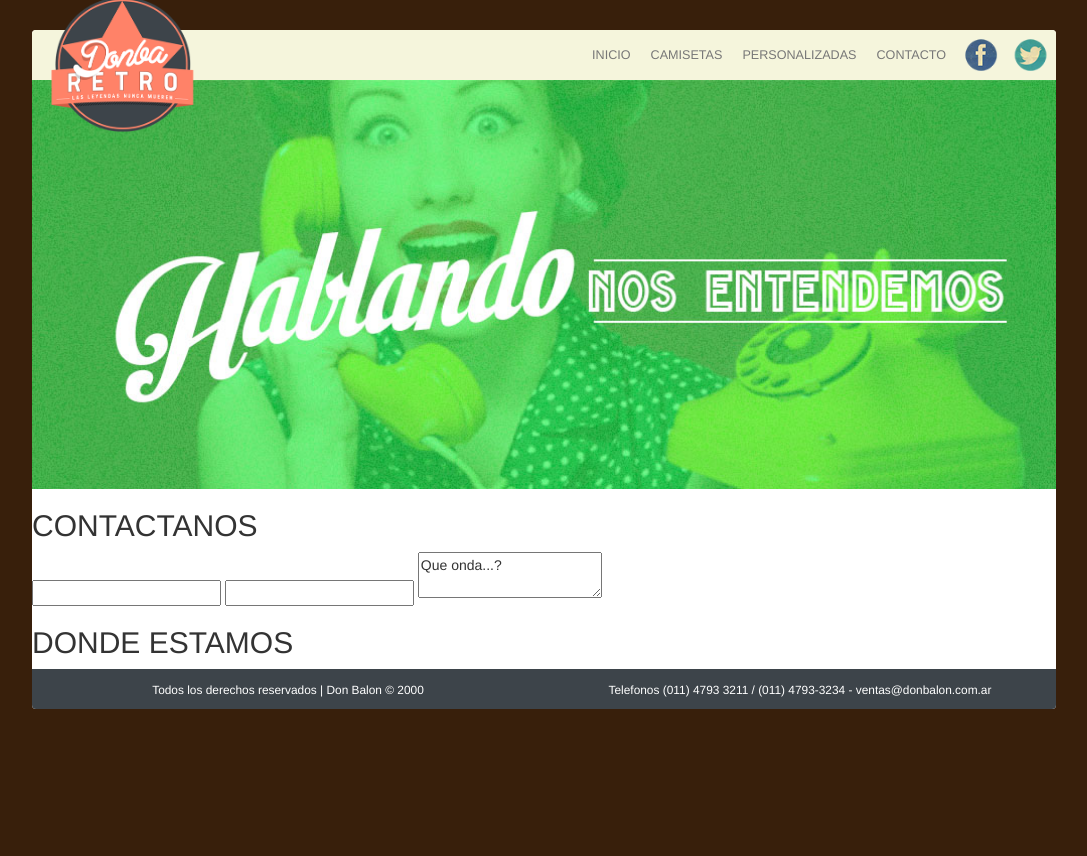
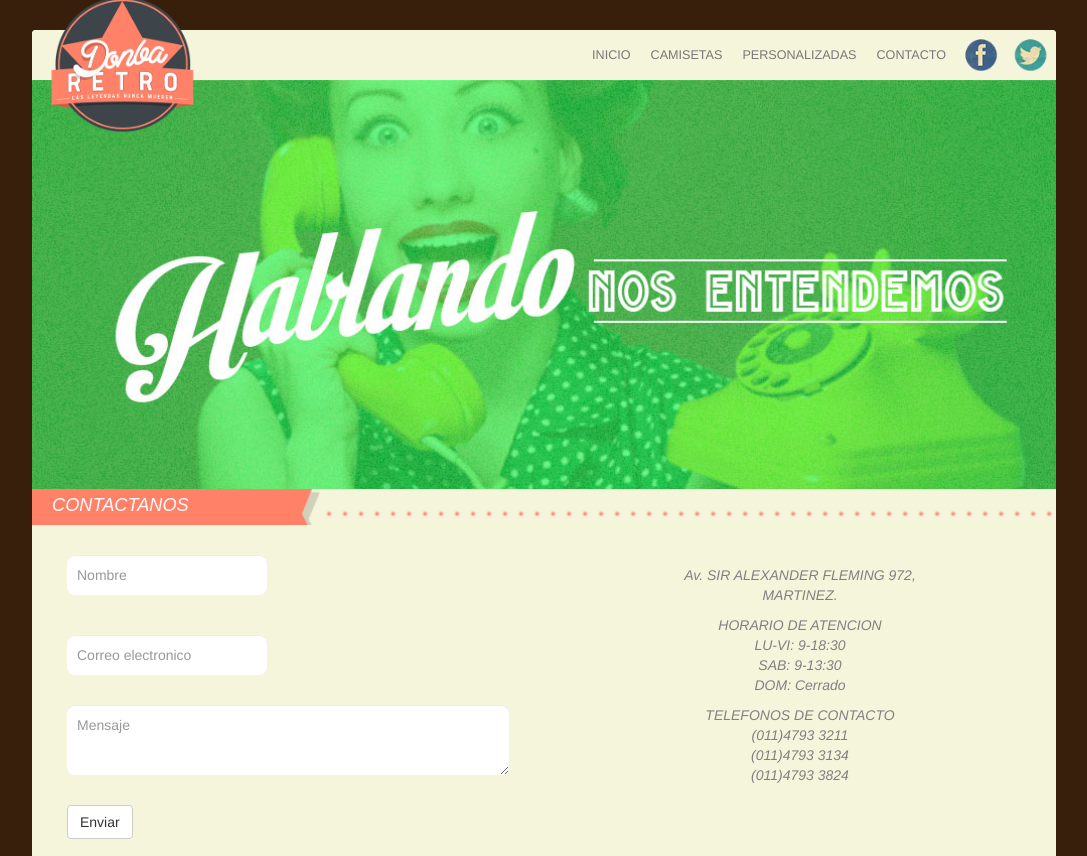
Before and after one commit to juandel/donba_Retro, a PHP site: page /index.php?link=contacto&num=04 in a window 1280 px wide. Shown: the top 856 px of the page, without its empty margins (96-1183 px from the left). Before the commit the page ends 709 px from the top, so only its background shows below. Run offline with PHP 8.4, Linux system fonts and the light colour scheme; some libraries are stand-ins or nearby versions.

Commit message:
first - finished websites

```diff
--- a/contacto_.php
+++ b/contacto_.php
@@ -1,14 +1,72 @@
-<div class="content" id="cuatro">
-	<h2 class="contacto">CONTACTANOS</h2>
-	<div class="firstContent4">
-		<form>
-			<input type="text"  />
-			<input type="text"  />
-			<textarea>Que onda...?</textarea>
-		</form>
+<div class="row prima">
+	<h2 class="title">CONTACTANOS</h2>
+	<div class="row">
+		<div class="col-sm-6">
+			<?php
+				if (!isset($_POST["submit"])){
+  			?>
+			<form role="form" method="post" action="index.php?link=contacto&num=04">
+	  			<div class="form-group">
+				    <input type="name" class="form-control" id="exampleInputNombre1" placeholder="Nombre" name="name">
+				</div>
+	  			<div class="form-group">
+				    <input type="email" class="form-control" id="exampleInputEmail1" placeholder="Correo electronico" name="email">
+				</div>
+	  			<div class="form-group textarea">
+				    <textarea class="form-control" id="exampleInputText1" placeholder="Mensaje" name="message"></textarea>
+				</div>
+	  			<button type="submit" class="btn btn-default" name="submit">Enviar</button>
+			</form>
+		</div>
+		<div class="col-sm-6">
+			<p>Av. SIR ALEXANDER FLEMING 972,<br>
+			MARTINEZ.
+			</p>
+			<p>HORARIO DE ATENCION<br>
+			LU-VI: 9-18:30<br>
+			SAB: 9-13:30<br>
+			DOM: Cerrado<br>
+			</p>
+			<p>TELEFONOS DE CONTACTO<br>
+			(011)4793 3211<br>
+			(011)4793 3134<br>
+			(011)4793 3824<br>
+			</p>
+
+			<?
+			}else{
+				if (isset($_POST["name"])){
+					$name=$_POST["name"];
+					$email=$_POST["email"];
+					$message=$_POST["message"];
+					$namEmail=$name.$email;
+					// message lines should not exceed 70 characters (PHP rule), so wrap it
+					$message = wordwrap($message, 70);
+					mail("juancito_jd@hotmail.com","contacto Donba",$message,"From: $email \n");
+			echo "<p>Gracias ".$name." por contactarte con nosotros!!!<br>
+			Te estaremos respondiendo a ".$email." a la brevedad.</p>
+			</div>
+			<div class='col-sm-6'>
+			<p>Av. SIR ALEXANDER FLEMING 972,<br>
+			MARTINEZ.
+			</p>
+			<p>HORARIO DE ATENCION<br>
+			LU-VI: 9-18:30<br>
+			SAB: 9-13:30<br>
+			DOM: Cerrado<br>
+			</p>
+			<p>TELEFONOS DE CONTACTO<br>
+			(011)4793 3211<br>
+			(011)4793 3134<br>
+			(011)4793 3824<br>
+			</p>";
+				}
+			}?>
+		</div>
 	</div>
 </div>
-<div class="extra" id="cuatro">
-	<h2>DONDE ESTAMOS</h2>
-	<div id="googleMap"></div>
+
+<div class=" row duo">
+	<h2 class="title">DONDE ESTAMOS</h2>
+	<div id="map-canvas"/></div>
 </div>
--- a/css/app.css
+++ b/css/app.css
@@ -1,10 +1,8 @@
 body {
   background-color: #381f0b; }
-
-.row {
+  body .row {
     margin: 0; }
-
-.container {
+  body .container {
     background-color: white;
     width: 80%;
     margin: 30px auto;
@@ -13,7 +11,7 @@ body {
     border-top-right-radius: 4px;
     border-bottom-left-radius: 4px;
     border-bottom-right-radius: 4px; }
-  .container .navbar {
+    body .container .navbar {
       margin: 0;
       border-top-left-radius: 4px;
       border-top-right-radius: 4px;
@@ -21,7 +19,7 @@ body {
       border-bottom-right-radius: 0px;
       background-color: beige;
       border: 0; }
-    .container .navbar a.navbar-brand h1 {
+      body .container .navbar a.navbar-brand h1 {
         text-indent: -9999px;
         background-image: url("../images/DonbaRetroIndexSprite.png");
         background-position: 0px -7px;
@@ -31,39 +29,40 @@ body {
         margin: 0;
         margin-top: -50px;
         position: absolute; }
-    .container .navbar li {
+      body .container .navbar li {
         font-size: .9em; }
-      .container .navbar li a {
+        body .container .navbar li a {
           padding: 15px 10px; }
-    .container .navbar #fb, .container .navbar #tw {
+      body .container .navbar #fb, body .container .navbar #tw {
         text-indent: -9999px;
         width: 50px;
         margin: 0 auto; }
-    .container .navbar #fb {
+      body .container .navbar #fb {
         background-image: url("../images/DonbaRetroIndexSprite.png");
         background-position: 624px 290px;
         background-size: 900px; }
-    .container .navbar #tw {
+      body .container .navbar #tw {
         background-image: url("../images/DonbaRetroIndexSprite.png");
         background-position: 557px 290px;
         background-size: 900px; }
-    .container .navbar .navbar-header button {
+      body .container .navbar .navbar-header button {
         background-color: beige;
         border: 0; }
-    .container .navbar .navbar-collapse {
+      body .container .navbar .navbar-collapse {
         border: 0; }
-      .container .navbar .navbar-collapse ul li {
+        body .container .navbar .navbar-collapse ul li {
           text-align: center; }
-  .container .jumbotron {
+    body .container .jumbotron {
       padding: 0;
       margin: 0; }
-    .container .jumbotron img {
+      body .container .jumbotron img {
         width: 100%; }
-  .container #cual {
-    background-color: beige; }
-  .container #listado {
-    padding: 40px 0; }
-  .container h2.title {
+    body .container ul {
+      list-style-type: none; }
+      body .container ul li a {
+        text-decoration: none;
+        color: grey; }
+    body .container h2 {
       color: #FDFAFA;
       font-style: italic;
       font-family: sans-serif, Trebuchet MS;
@@ -76,49 +75,94 @@ body {
       padding: 0 0 0 20px;
       margin: 0 0 0 0;
       font-size: 1.3em; }
-  .container ul {
-    list-style-type: none; }
-    .container ul li a {
-      text-decoration: none;
-      color: grey; }
-  .container li.title h4 {
-    font-weight: 200;
-    font-size: 1.2em; }
-  .container h5 {
+    body .container h3 {
       font-weight: 200;
       text-align: center;
       margin-top: 40px;
-    font-size: 1.4em; }
-  .container #text {
-    text-align: center;
-    font-size: 1.2em;
-    font-style: italic;
-    font-weight: 300; }
-  .container .row .thumbnail {
-    margin: 20px 0;
-    border: 0; }
-    .container .row .thumbnail img {
-      width: 100%;
-      margin: 0; }
-    .container .row .thumbnail h4 {
+      font-size: 1.4em;
+      font-style: italic; }
+    body .container h4 {
+      font-weight: 200;
+      font-size: 1.2em; }
+    body .container h5 {
       text-align: center;
       font-weight: 200;
       font-size: 1em; }
-  .container #quienSomos {
-    background-color: beige; }
-  .container .row #padding {
-    padding-top: 5%; }
-  .container .row img {
-    margin: 0 auto;
-    display: block; }
-  .container footer {
+    body .container .thumbnail {
+      margin: 20px 0;
+      border: 0; }
+      body .container .thumbnail img {
+        width: 100%;
+        margin: 0; }
+    body .container footer {
       background-color: #3d444a;
       color: white;
       border-top-left-radius: 0;
       border-top-right-radius: 0;
       border-bottom-left-radius: 4px;
       border-bottom-right-radius: 4px; }
-    .container footer p {
+      body .container footer p {
         padding: 10px;
         margin: 0;
         text-align: center; }
+    body .container #map-canvas {
+      height: 600px;
+      width: 100%; }
+  body .index .duo {
+    background-color: beige; }
+    body .index .duo div div {
+      padding-top: 60px; }
+    body .index .duo img {
+      margin: 0 auto;
+      display: block; }
+  body .seleccion .prima {
+    background-color: beige; }
+    body .seleccion .prima .row {
+      padding: 40px 0; }
+      body .seleccion .prima .row h4 {
+        font-size: 1.7em; }
+  body .seleccion .duo p {
+    text-align: center;
+    font-size: 1.2em;
+    font-style: italic;
+    font-weight: 300; }
+  body .personalizadas .prima {
+    background-color: beige; }
+    body .personalizadas .prima p {
+      font-size: 0.9em;
+      text-align: center; }
+    body .personalizadas .prima h3 {
+      text-decoration: underline;
+      text-align: center;
+      margin-bottom: 40px; }
+  body .contacto .prima {
+    background-color: beige; }
+    body .contacto .prima .row p {
+      text-align: center;
+      font-style: italic;
+      color: grey; }
+    body .contacto .prima .row form {
+      margin: 20px 20px; }
+      body .contacto .prima .row form .form-group {
+        margin: 30px 0; }
+        body .contacto .prima .row form .form-group input {
+          border: none;
+          border-radius: 8px; }
+        body .contacto .prima .row form .form-group input[placeholder] {
+          padding: 20px 5px 20px 10px; }
+        body .contacto .prima .row form .form-group textarea {
+          padding: 0;
+          border: none;
+          border-radius: 8px; }
+        body .contacto .prima .row form .form-group textarea[placeholder] {
+          padding: 10px 10px 20px 10px; }
+      body .contacto .prima .row form .form-group:nth-of-type(1) {
+        width: 200px; }
+      body .contacto .prima .row form .form-group:nth-of-type(2) {
+        width: 200px; }
+    body .contacto .prima .row div:nth-of-type(2) {
+      margin-top: 40px; }
+  body .contacto .duo h2 {
+    position: absolute;
+    z-index: 9;
+    width: 80%; }
--- a/footer.php
+++ b/footer.php
@@ -5,21 +5,29 @@
 	</div>
 	<script src="https://ajax.googleapis.com/ajax/libs/jquery/1.11.0/jquery.min.js"></script>
 	<script src="js/bootstrap.min.js"></script>
-		<script>
-			var myCenter=new google.maps.LatLng(-34.493152, -58.527263);
-			function initialize(){
-				var mapProp = {
-					center:myCenter,
-					zoom:2,
-					mapTypeId:google.maps.MapTypeId.ROADMAP
+	<script type="text/javascript" src="http://maps.google.com/maps/api/js?sensor=false"></script>
+	<script type="text/javascript">
+
+		document.addEventListener('DOMContentLoaded', drawMap);
+
+		var map;
+
+  		function drawMap() {
+  			var storeLocation = new google.maps.LatLng(-34.4910278, -58.5237083);
+	        var mapOptions = {
+	        	center: storeLocation,
+	        	zoom: 15
 	        };
-				var map=new google.maps.Map(document.getElementById("googleMap")
-				,mapProp);
-				var marker=new google.maps.Marker({
-	 	 			position:myCenter});
-					marker.setMap(map);
+
+	        map = new google.maps.Map(document.getElementById("map-canvas"),
+	            mapOptions);
+
+	        var marker = new google.maps.Marker({
+	        	position: storeLocation,
+	        	map: map,
+	        	title: 'Don Balon - Veni a visitarnos!'
+	        });
 	    }
-			google.maps.event.addDomListener(window,'load',initialize);
     </script>
 	</body>
 </html>
--- a/header.php
+++ b/header.php
@@ -14,4 +14,4 @@
     <!-- Custom styles for this template -->
   </head>
   <body>
-    <div class="container">
+  <?  echo "<div class='container ".$link."'>"?>
--- a/remeras.php
+++ b/remeras.php
@@ -2,7 +2,7 @@
 		function remeras_index(){
 			$remeras = array("Francia"=>"francia.png", "Inglaterra"=>"Inglaterra.png", "Italia"=>"Italia.png");
 			foreach ($remeras as $key => $value) {
-				echo "<div class='col-xs-6 col-sm-4'><div class='thumbnail'><img src='images/".$value."' class='img-responsive'><h4>".$key."<h4></div></div>";
+				echo "<div class='col-xs-6 col-sm-4'><div class='thumbnail'><img src='images/".$value."' class='img-responsive'><h5>".$key."<h5></div></div>";
 			}
 		}
 		function remeras_personalizadas(){
--- a/sass/app.scss
+++ b/sass/app.scss
@@ -7,7 +7,6 @@
 }
 body{
 	background-color: #381f0b;
-}
 	.row{
 		margin: 0;
 	}
@@ -79,13 +78,16 @@ body{
 				width: 100%;
 			}
 		}
-	#cual{
-		background-color:beige;
+		ul{
+			list-style-type: none;
+			li{
+				a{
+					text-decoration: none;
+					color:grey;
 				}
-	#listado{
-		padding: 40px 0;
 			}
-	h2.title{
+		}
+		h2{
 			color: #FDFAFA;
 			font-style: italic;
 			font-family: sans-serif, Trebuchet MS;
@@ -99,59 +101,28 @@ body{
 			margin: 0 0 0 0;
 			font-size: 1.3em;
 		}
-	ul{
-		list-style-type: none;
-		li{
-			a{
-				text-decoration: none;
-				color:grey;
+		h3{
+			font-weight: 200;
+			text-align: center;
+			margin-top: 40px;
+			font-size: 1.4em;
+			font-style: italic;
 		}
-		}
-	}
-	li.title{
 		h4{
 			font-weight: 200;
 			font-size: 1.2em;
 		}
+		h5{
+			text-align: center;
+			font-weight: 200;
+			font-size: 1em;
 		}
-	h5{
-		font-weight: 200;
-		text-align: center;
-		margin-top: 40px;
-		font-size: 1.4em;
-	}
-	#text{
-		text-align: center;
-		font-size: 1.2em;
-		font-style: italic;
-		font-weight: 300;	}
-	.row{
 		.thumbnail{
 			margin: 20px 0;
 			border: 0;
 			img{
 				width: 100%;
 				margin: 0;
-			}
-			h4{
-				text-align: center;
-				font-weight: 200;
-				font-size: 1em;
-			}
-
-		}
-
-	}
-	#quienSomos{
-		background-color: beige;
-	}
-	.row{
-		#padding{
-			padding-top: 5%;
-		}
-		img{
-			margin: 0 auto;
-			display: block;
 			}
 		}
 		footer{
@@ -167,4 +138,116 @@ body{
 				text-align: center;
 			}
 		}
+		#map-canvas{
+			height: 600px;
+			width:100%;
 		}
+
+	}
+	.index{
+		.duo{
+			background-color: beige;
+			div{
+				div{
+				padding-top: 60px;
+				}
+			}
+			img{
+				margin: 0 auto;
+				display: block;
+			}
+		}
+	}
+	.seleccion{
+		.prima{
+			background-color:beige;
+			.row{
+				padding: 40px 0;
+				h4{
+					font-size: 1.7em;
+				}
+			}
+		}
+		.duo{
+			p{
+				text-align: center;
+				font-size: 1.2em;
+				font-style: italic;
+				font-weight: 300;
+			}
+		}
+	}
+	.personalizadas{
+		.prima{
+			background-color:beige;
+			p{
+				font-size: 0.9em;
+				text-align: center;
+			}
+			img{
+				// padding-left: 50px;
+			}
+			h3{
+				text-decoration: underline;
+				text-align: center;
+				margin-bottom: 40px;
+			}
+			div{
+				img{
+					// padding-left:0;
+				}
+			}
+		}
+	}
+	.contacto{
+		.prima{
+			background-color:beige;
+			.row{
+				p{
+					text-align: center;
+					font-style: italic;
+					color: grey;
+				}
+				form{
+					margin: 20px 20px;
+					.form-group{
+						margin: 30px 0;
+						input{
+							border: none;
+							border-radius:8px;
+						}
+						input[placeholder]{
+							padding:20px 5px 20px 10px;
+						}
+						textarea{
+						padding:0;
+						border: none;
+						border-radius:8px;
+						}
+						textarea[placeholder]{
+							padding:10px 10px 20px 10px;
+						}
+					}
+					.form-group:nth-of-type(1){
+						width: 200px;
+					}
+					.form-group:nth-of-type(2){
+						width: 200px;
+					}
+				}
+				div:nth-of-type(2){
+					margin-top: 40px;
+				}
+			}
+
+		}
+		.duo{
+			h2{
+				position:absolute;
+				z-index: 9;
+				width: 80%;
+			}
+		}
+
+	}
+}
```
Also changed, not shown: home.php (+7 -4 lines), personalizadas_.php (+9 -12 lines), seleccion_.php (+13 -12 lines). Lines whose indentation alone changed are shown as unchanged.
